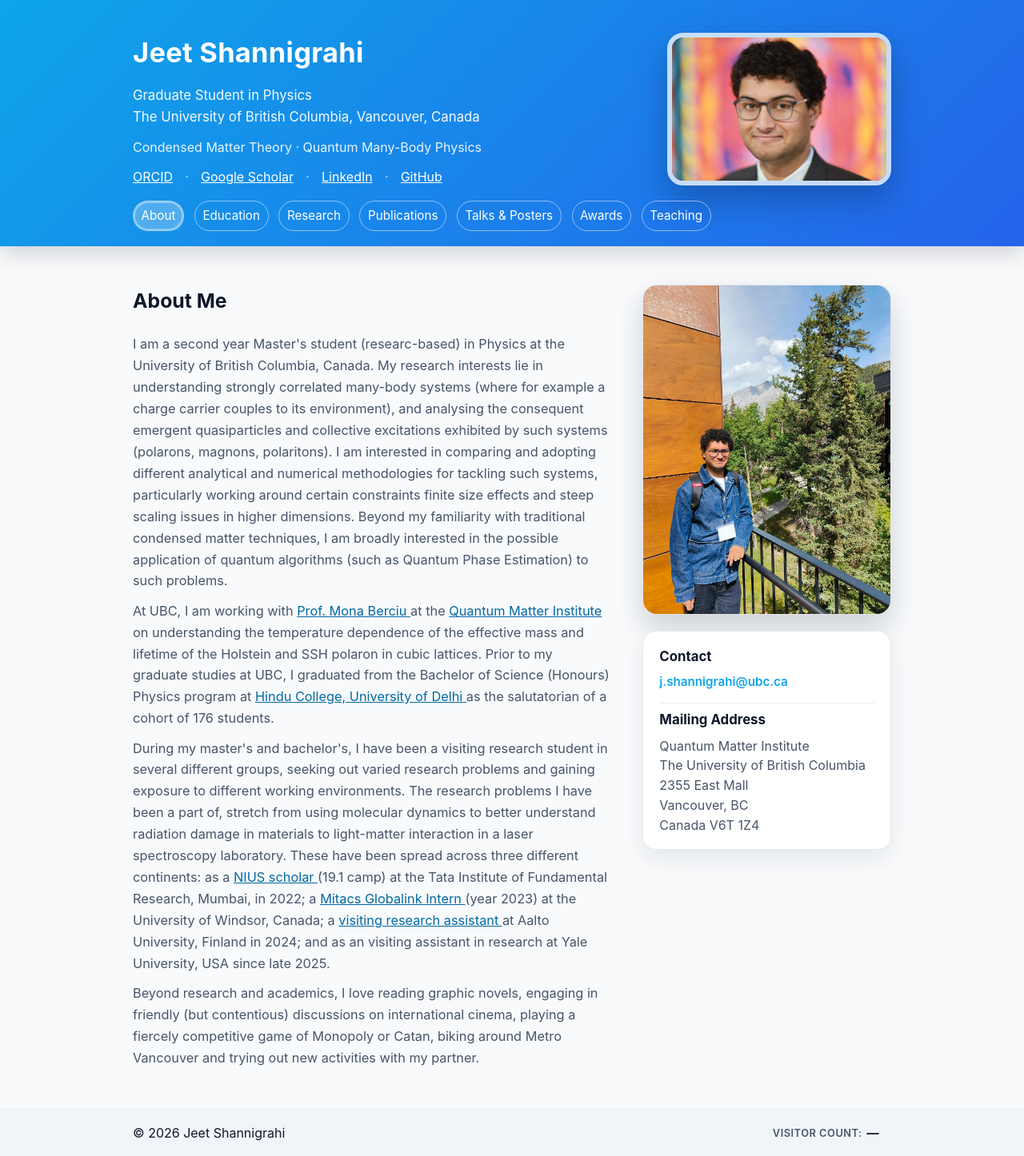
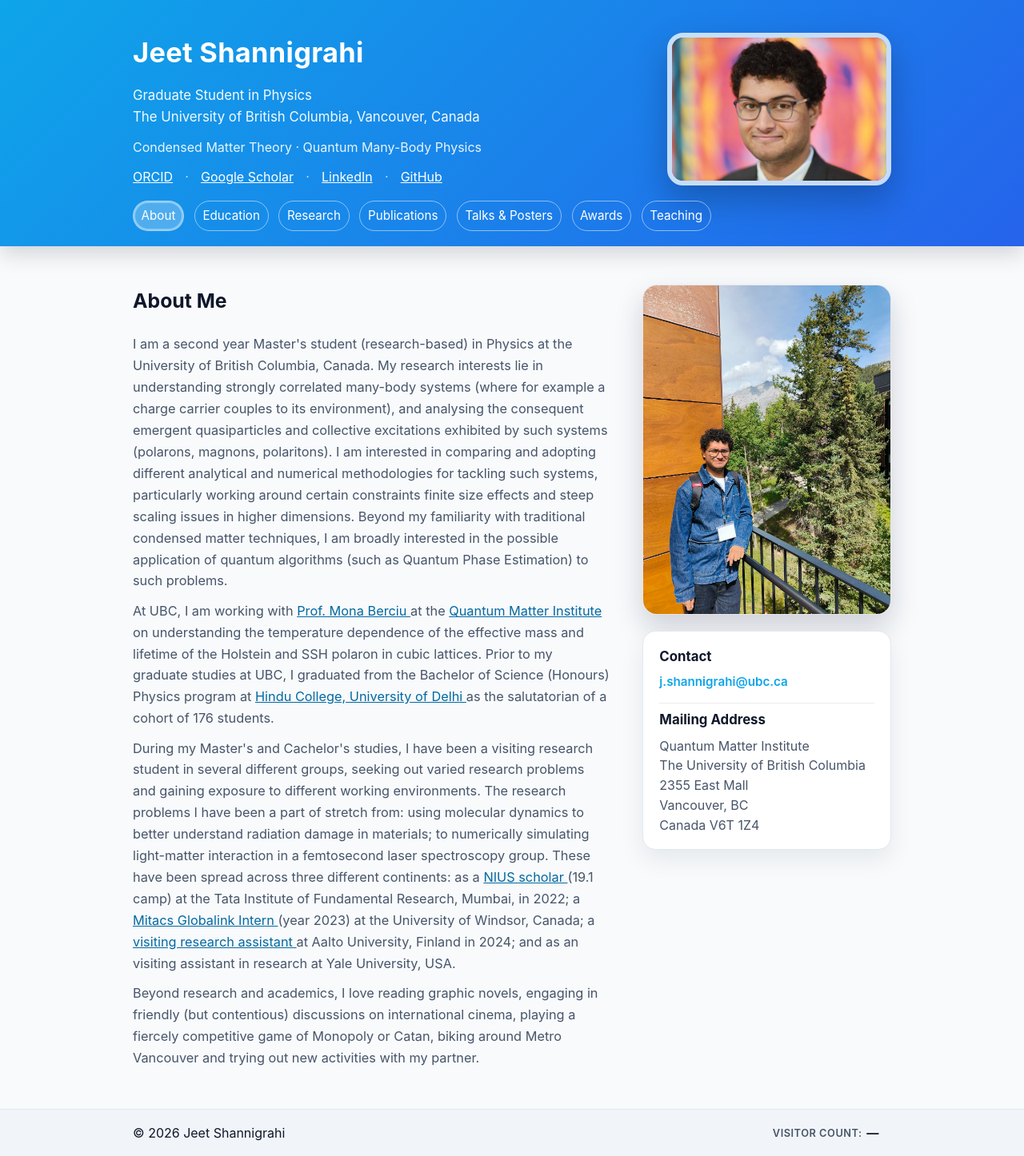
Before and after one commit to JeetShannigrahi21/JeetShannigrahi21.github.io, a Jekyll site: the page built from index.md, in a window 1280 px wide. Shown: the whole page at 80% size. Built offline with Jekyll 4.4.1, drawn with Linux system fonts in a browser that asks for light colours.

Commit message:
Update index.md

```diff
--- a/index.md
+++ b/index.md
@@ -8,7 +8,7 @@ permalink: /
   <article class="bio">
     <h2>About Me</h2>
     <p>
-      I am a second year Master's student (researc-based) in Physics at the University of British Columbia, Canada. My research interests lie in understanding strongly correlated many-body systems (where for example a charge carrier couples to its environment), and analysing the consequent emergent quasiparticles and collective excitations exhibited by such systems (polarons, magnons, polaritons). I am interested in comparing and adopting different analytical and numerical methodologies for tackling such systems, particularly working around certain constraints finite size effects and steep scaling issues in higher dimensions. Beyond my familiarity with traditional condensed matter techniques, I am broadly interested in the possible application of quantum algorithms (such as Quantum Phase Estimation) to such problems.
+      I am a second year Master's student (research-based) in Physics at the University of British Columbia, Canada. My research interests lie in understanding strongly correlated many-body systems (where for example a charge carrier couples to its environment), and analysing the consequent emergent quasiparticles and collective excitations exhibited by such systems (polarons, magnons, polaritons). I am interested in comparing and adopting different analytical and numerical methodologies for tackling such systems, particularly working around certain constraints finite size effects and steep scaling issues in higher dimensions. Beyond my familiarity with traditional condensed matter techniques, I am broadly interested in the possible application of quantum algorithms (such as Quantum Phase Estimation) to such problems.
     </p>
 <p>
       At UBC, I am working with  <a href="https://phas.ubc.ca/~berciu/" target="_blank" rel="noopener noreferrer">
@@ -27,7 +27,7 @@ permalink: /
       as the salutatorian of a cohort of 176 students.
     </p>
     <p>
-      During my master's and bachelor's, I have been a visiting research student in several different groups, seeking out varied research problems and gaining exposure to different working environments. The research problems I have been a part of, stretch from using molecular dynamics to better understand radiation damage in materials to light-matter interaction in a laser spectroscopy laboratory. These have been spread across three different continents: as a
+      During my Master's and Cachelor's studies, I have been a visiting research student in several different groups, seeking out varied research problems and gaining exposure to different working environments. The research problems I have been a part of stretch from: using molecular dynamics to better understand radiation damage in materials; to numerically simulating light-matter interaction in a femtosecond laser spectroscopy group. These have been spread across three different continents: as a
   <a href="https://nius.hbcse.tifr.res.in/" target="_blank" rel="noopener noreferrer">
     NIUS scholar
   </a>
@@ -42,8 +42,7 @@ permalink: /
     visiting research assistant
   </a>
   at Aalto University, Finland in 2024; and as an visiting assistant in research at
-    Yale University, USA
-  since late 2025.
+    Yale University, USA.
     </p>
     <p>
       Beyond research and academics, I love reading graphic novels, engaging in friendly (but contentious) discussions on international cinema, playing a fiercely competitive game of Monopoly or Catan, biking around Metro Vancouver and trying out new activities with my partner.
```
